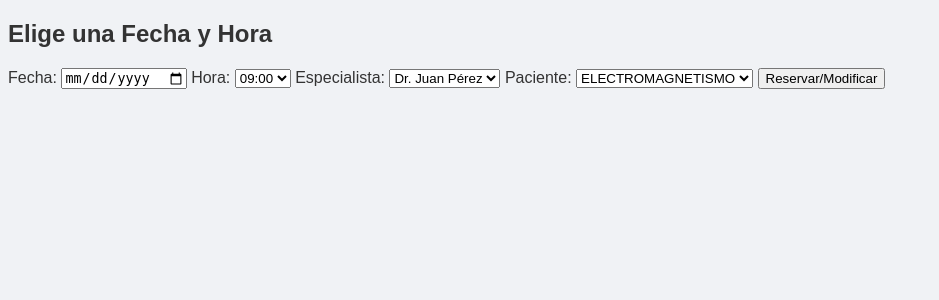
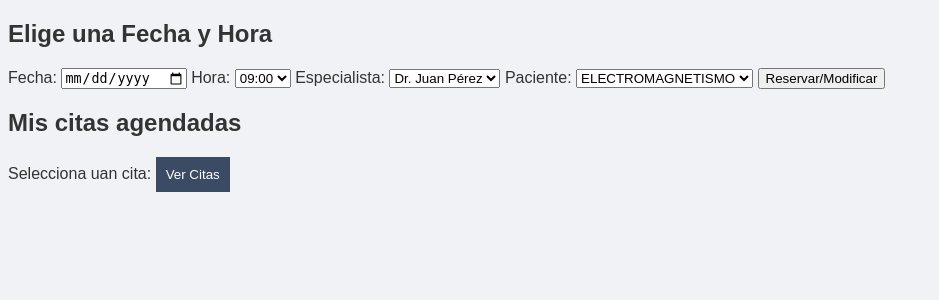
Before and after one commit to Xaiwu/IS-Proyecto, a Flask app: page /reservar in a window 1280 px wide. Shown: the part 126-426 px from the top of the page, without its empty margins (0-939 px from the left). Run offline with Flask 3, Linux system fonts and the light colour scheme; data comes from the database, SQL or seed files in the repository; both versions use the stored data as it was after the commit; some libraries are stand-ins or nearby versions.

Commit message:
feat: Se implementa que los pacientes puedan ver sus citas agendadas

```diff
--- a/DataBase/DataBase.py
+++ b/DataBase/DataBase.py
@@ -154,3 +154,16 @@ def obtener_cita(cita_id):
     datos = cursor.fetchone()
     con.close()
     return datos
+
+def citas_pacientes(id_paciente):
+    con = sqlite3.connect("centro_medico.db")
+    cursor = con.cursor()
+    cursor.execute("""
+        SELECT Citas.id, Citas.fecha, Citas.hora, Especialistas.nombre
+        FROM Citas
+        JOIN Especialistas ON Citas.id_especialista = Especialistas.id
+        WHERE Citas.id_paciente = ?
+    """, (id_paciente,))
+    datos = cursor.fetchall()
+    con.close()
+    return datos
--- a/app/routes.py
+++ b/app/routes.py
@@ -162,3 +162,9 @@ def obtener_horas_disponibles():
     horas_disponibles = [
         hora for hora in todas_horas if hora not in horas_ocupadas]
     return jsonify(horas=horas_disponibles)
+
+@bp.route('/obtener_citas_paciente', methods=['GET'])
+def obtener_citas_paciente():
+    id_paciente = request.args.get('paciente_id')
+    citas = citas_pacientes(id_paciente)
+    return jsonify(citas=citas)
--- a/app/templates/reservar.html
+++ b/app/templates/reservar.html
@@ -42,6 +42,28 @@
             {{ form.submit }}
         </form>
     </section>
+    <section>
+        <h2>Mis citas agendadas</h2>
+        <form id="ver-citas-form">
+            <label for="paciente">Selecciona uan cita:</label>
+            <button type="button" id="ver-citas-btn">Ver Citas</button>
+        </form>
+    </section>
+    <section id="citas-asociadas" style="display: none;">
+        <h3>Citas asociadas</h3>
+        <table id="citas-tabla">
+            <thead>
+                <tr>
+                    <th>Fecha</th>
+                    <th>Hora</th>
+                    <th>Especialista</th>
+                </tr>
+            </thead>
+            <tbody>
+                <!-- Aquí se mostrarán las citas -->
+            </tbody>
+        </table>
+    </section>
     <script>
         $(function () {
             $("#fecha").datepicker({
@@ -61,7 +83,32 @@
                     });
                 }
             });
+
+            // Manejar la solicitud para ver citas
+            $("#ver-citas-btn").click(function () {
+                var pacienteId = $("#paciente").val();
+                var citasAsociadas = $("#citas-asociadas");
+                if (citasAsociadas.is(":visible")){
+                    citasAsociadas.hide();
+                }else{
+                $.ajax({
+                    url: "{{ url_for('main.obtener_citas_paciente') }}",
+                    method: "GET",
+                    data: { paciente_id: pacienteId },
+                    success: function (data) {
+                        var citasTabla = $("#citas-tabla tbody");
+                        citasTabla.empty();
+                        $.each(data.citas, function (index, cita) {
+                            citasTabla.append(
+                                "<tr><td>" + cita[1] + "</td><td>" + cita[2] + "</td><td>" + cita[3] + "</td></tr>"
+                            );
+                        });
+                        $("#citas-asociadas").show();
+                     }
+                 });
+             }
         });
+    });
     </script>
 </body>
 
--- /dev/null
+++ b/eliminar_especialista.py
@@ -0,0 +1,6 @@
+from DataBase.DataBase import eliminar_especialista
+
+# Inserta un especialista inicial
+eliminar_especialista('Dr. Juan Pérez')
+
+print("Especialista eliminado correctamente.")
```
Also changed, not shown: centro_medico.db.
